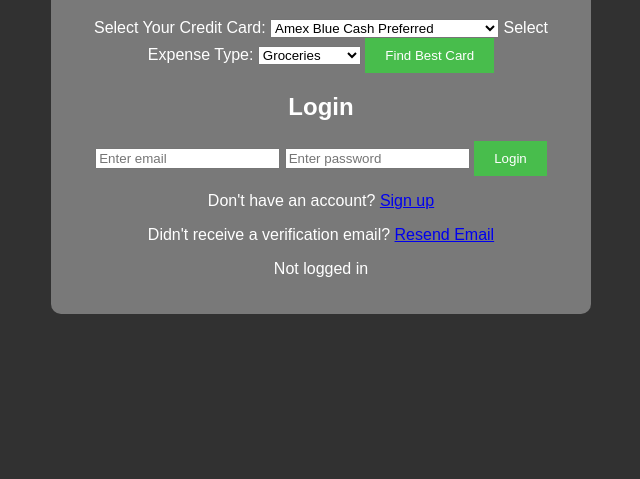
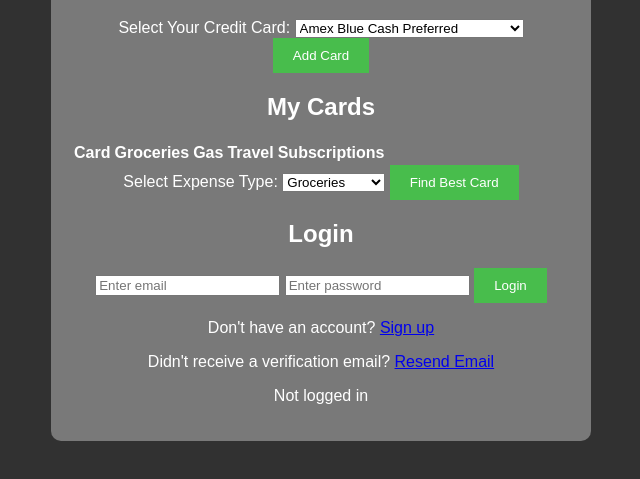
Before and after one commit to mikaelaneal/cc-benefit-analyzer, a plain HTML site: page index.html in a window 1280 px wide. Shown: the part 109-588 px from the top of the page, without its empty margins (319-959 px from the left). Drawn offline with Linux system fonts and the light colour scheme; no server answers.

Commit message:
Update index.html restructuring the cards section

```diff
--- a/index.html
+++ b/index.html
@@ -10,13 +10,33 @@
     <div class="container">
         <h1>Credit Card Rewards Tracker</h1>
 
+        <!-- Select and Add Cards -->
         <label for="card">Select Your Credit Card:</label>
         <select id="card">
             <option value="amex_blue_cash">Amex Blue Cash Preferred</option>
             <option value="chase_freedom">Chase Freedom Flex</option>
             <option value="bofa_cash">Bank of America Customized Cash</option>
         </select>
+        <button id="add-card">Add Card</button>
 
+        <!-- Table to Show Card Benefits -->
+        <h2>My Cards</h2>
+        <table id="cards-table">
+            <thead>
+                <tr>
+                    <th>Card</th>
+                    <th>Groceries</th>
+                    <th>Gas</th>
+                    <th>Travel</th>
+                    <th>Subscriptions</th>
+                </tr>
+            </thead>
+            <tbody id="cards-table-body">
+                <!-- Added Cards Will Appear Here -->
+            </tbody>
+        </table>
+
+        <!-- Select Expense Type & Find Best Card -->
         <label for="expense">Select Expense Type:</label>
         <select id="expense">
             <option value="groceries">Groceries</option>
@@ -24,8 +44,7 @@
             <option value="travel">Travel</option>
             <option value="subscriptions">Subscriptions</option>
         </select>
-
-        <button id="get-recommendation">Find Best Card</button>
+        <button id="find-best-card">Find Best Card</button>
         <p id="recommendation"></p>
 
         <!-- Login & Signup Container -->
```
